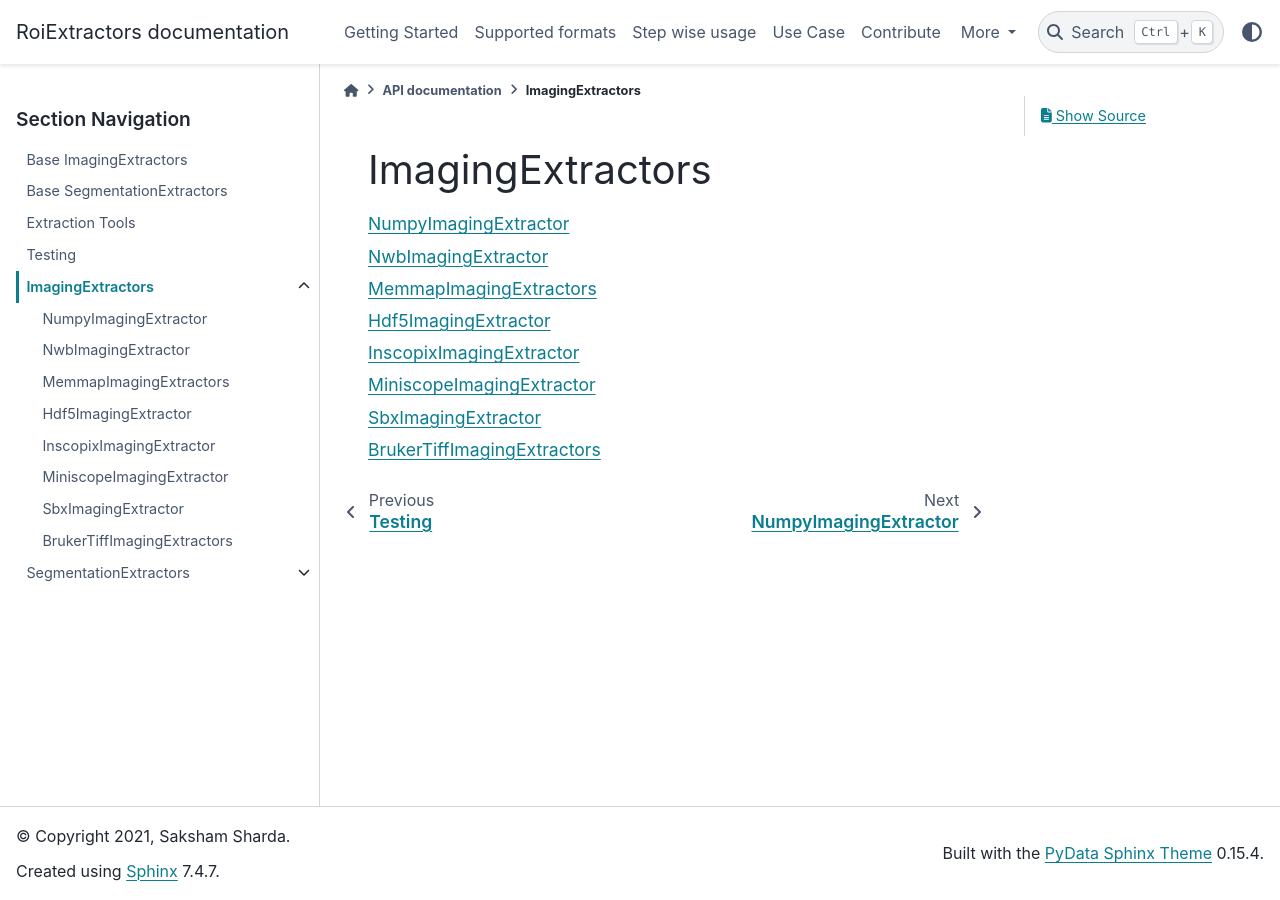
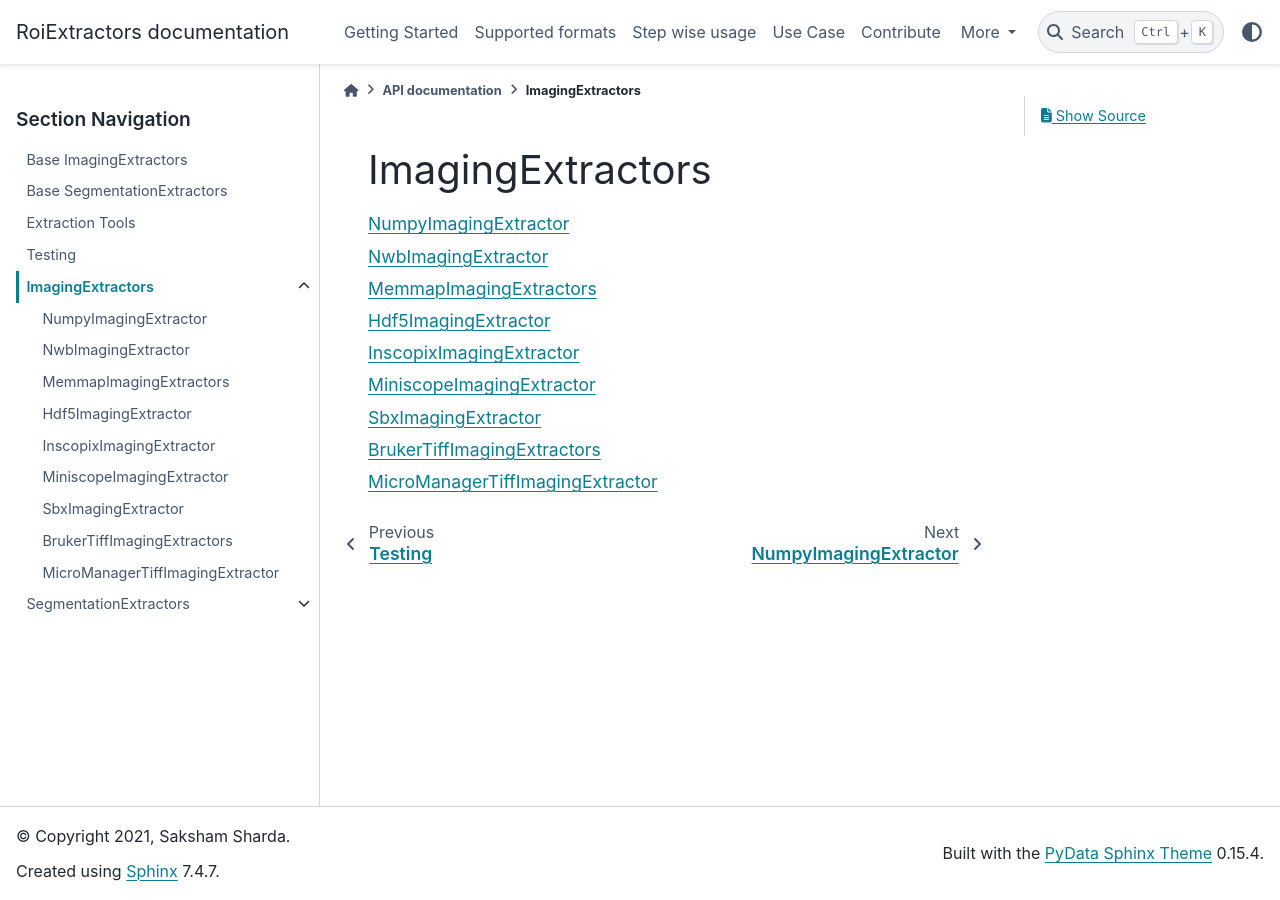
Before and after one commit to catalystneuro/roiextractors, a Sphinx documentation site: the page built from docs/source/my_api/imaging_extractors/index.rst, in a window 1280 px wide. Built offline with Sphinx 7.4.7 and the PyData theme 0.15.4, drawn with Linux system fonts in a browser that asks for light colours.

Commit message:
added micromanager

```diff
--- a/docs/source/my_api/imaging_extractors/index.rst
+++ b/docs/source/my_api/imaging_extractors/index.rst
@@ -12,3 +12,4 @@ ImagingExtractors
   miniscopeimagingextractor
   sbximagingextractor
   brukertiffimagingextractors
+  micromanagertiffimagingextractor
--- /dev/null
+++ b/docs/source/my_api/imaging_extractors/micromanagertiffimagingextractor.rst
@@ -0,0 +1,3 @@
+MicroManagerTiffImagingExtractor
+--------------------------------
+.. autoclass:: roiextractors.MicroManagerTiffImagingExtractor
```
